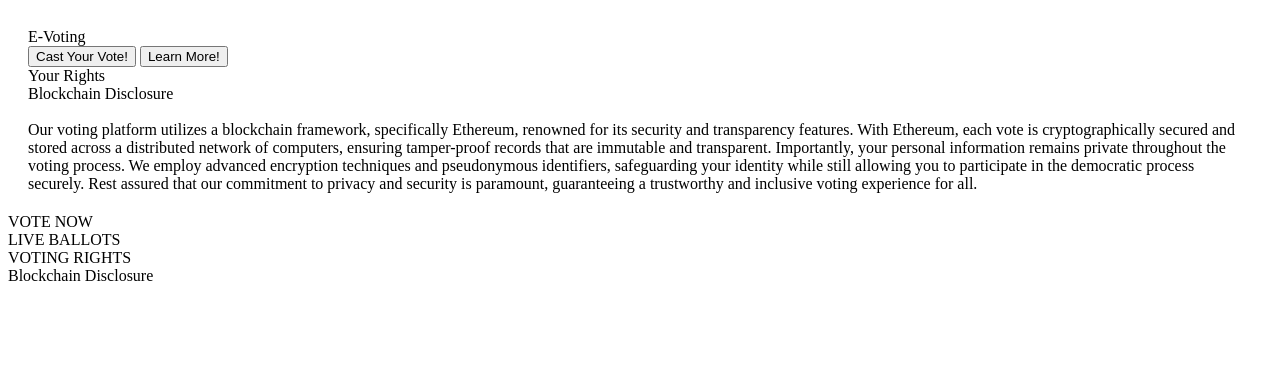
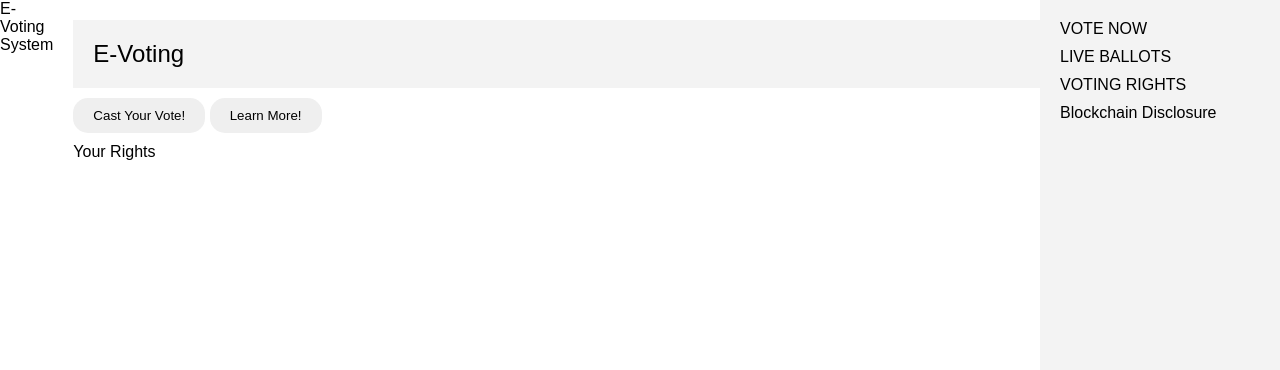
Before and after one commit to sirhChrisE/Blockchain-Project--Team, a plain HTML site: page VOTING_PAGE/VotingWebsitePOC.html in a window 1280 px wide. Drawn offline with Linux system fonts and the light colour scheme.

Commit message:
Disclosure Box Fix Attempt #1
So, I don't know which of the changes screwed up everything. My guess is that it was when I moved everything to the CSS file. However, for some reason it didn't register until like the 5th change. In addition, I had forgotten to connect the CSS file to the HTML file.

```diff
--- a/VOTING_PAGE/VotingWebsitePOC.html
+++ b/VOTING_PAGE/VotingWebsitePOC.html
@@ -3,6 +3,7 @@
 <head>
     <meta charset="UTF-8">
     <meta name="viewport" content="width=device-width, initial-scale=1.0">
+    <link rel = "stylesheet" href = "styles.css"
     <title>E-Voting System</title>
 </head>
 <body>
--- a/VOTING_PAGE/styles.css
+++ b/VOTING_PAGE/styles.css
@@ -18,20 +18,26 @@ body {
     border-radius: 15px;
     cursor: pointer;
 }
-.info-box, .rights-box, .disclosure-box {
+.disclosure-box {
     margin: 10px 0;
     border-radius: 15px;
     padding: 20px;
     color: #fff;
 }
+/* .info-box, .rights-box, .disclosure-box {
+    margin: 10px 0;
+    border-radius: 15px;
+    padding: 20px;
+    color: #fff;
+} */
 .info-box {
     background-color: #007BFF;
 }
-.rights-box, .disclosure-box {
+/* .rights-box, .disclosure-box {
     background-color: #444;
     overflow-y: scroll;
     height: 150px;
-}
+} */
 .sidebar {
     width: 200px;
     position: fixed;
```
